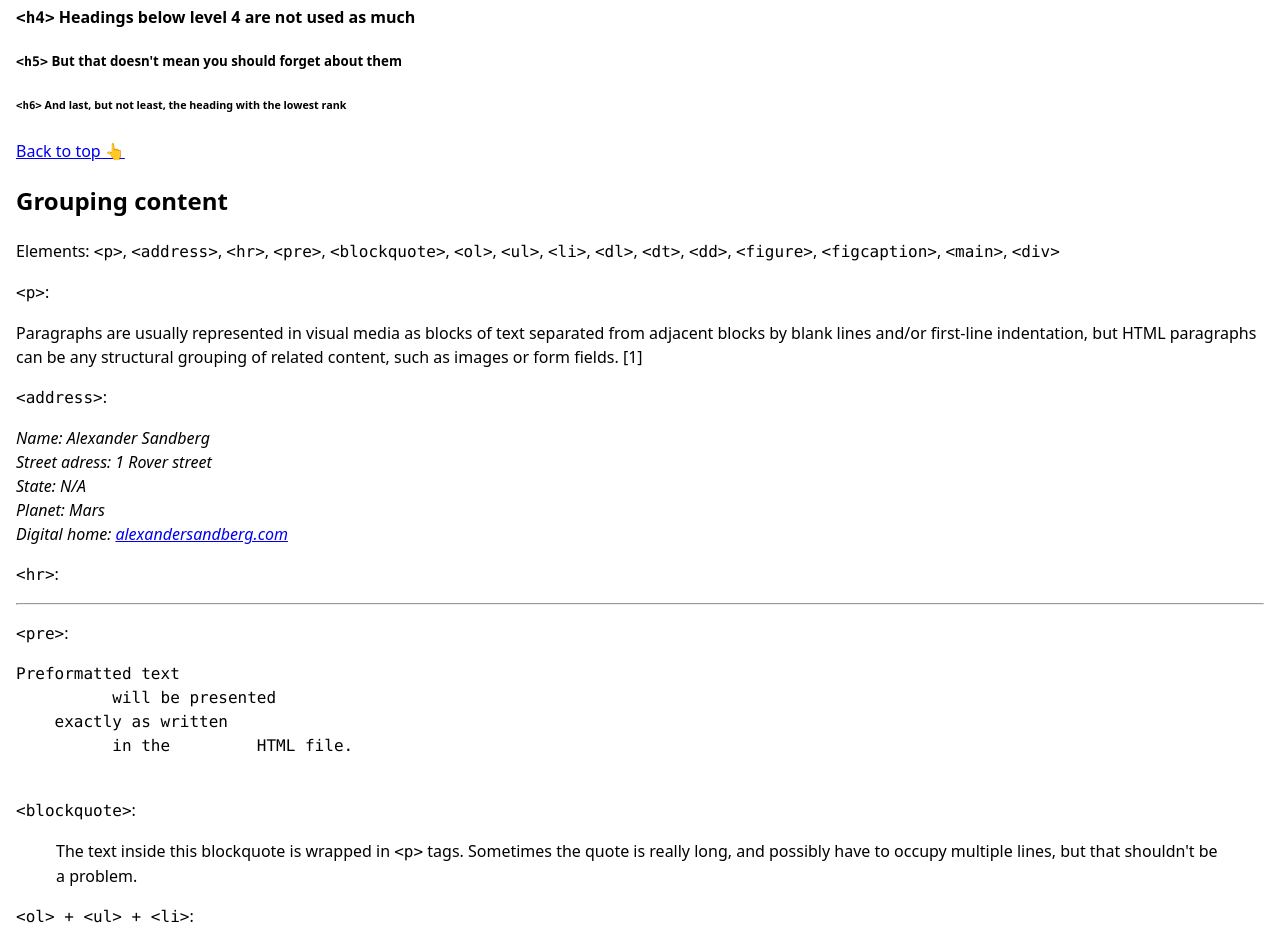
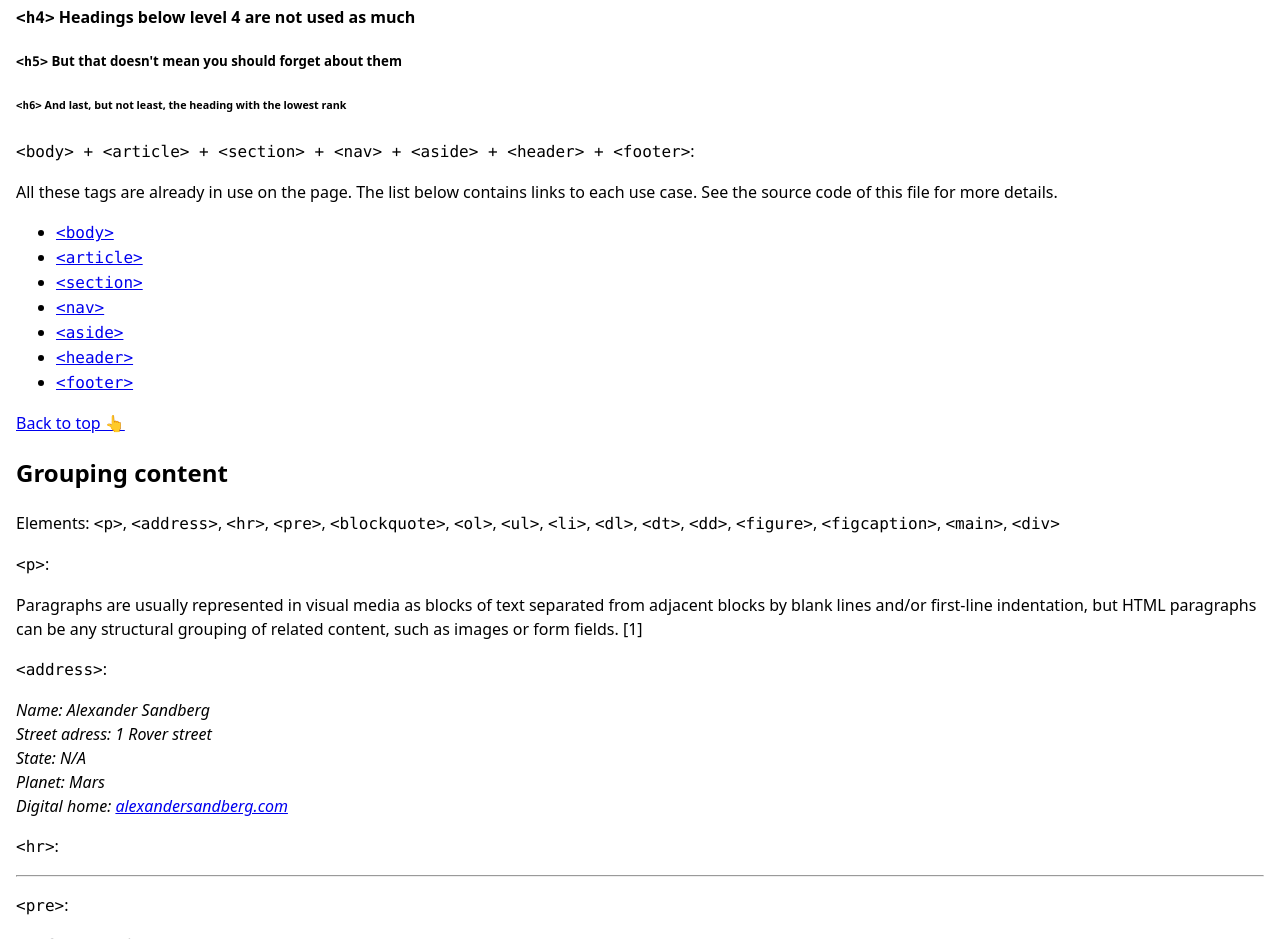
Before and after one commit to alexandersandberg/html5-elements-tester, a plain HTML site: page index.html in a window 1280 px wide. Shown: the part 980-1919 px from the top of the page. Drawn offline with Linux system fonts and the light colour scheme.

Commit message:
Added remaining 'Sections' elements

```diff
--- a/index.html
+++ b/index.html
@@ -7,7 +7,7 @@
   <title>HTML5 elements tester</title>
   <link rel="stylesheet" href="equalize.min.css">
 </head>
-<body>
+<body id="body">
   <a href="#nav">Skip to navigation</a>
   <a href="#main">Skip to main content</a>
 
@@ -59,7 +59,24 @@
           <h6><code>&lt;h6&gt;</code> And last, but not least, the heading with the lowest rank</h6>
         </article>
 
-      <footer>
+        <article id="article">
+          <header id="header">
+              <p><code>&lt;body&gt; + &lt;article&gt; + &lt;section&gt; + &lt;nav&gt; + &lt;aside&gt; + &lt;header&gt; + &lt;footer&gt;</code>:</p>
+          </header>
+
+          <p>All these tags are already in use on the page. The list below contains links to each use case. See the source code of this file for more details.</p>
+          <ul>
+            <li><a href="#body"><code>&lt;body&gt;</code></a></li>
+            <li><a href="#article"><code>&lt;article&gt;</code></a></li>
+            <li><a href="#sections"><code>&lt;section&gt;</code></a></li>
+            <li><a href="#nav"><code>&lt;nav&gt;</code></a></li>
+            <li><a href="#aside"><code>&lt;aside&gt;</code></a></li>
+            <li><a href="#header"><code>&lt;header&gt;</code></a></li>
+            <li><a href="#footer"><code>&lt;footer&gt;</code></a></li>
+          </ul>
+        </article>
+
+        <footer id="footer">
           <a href="#">Back to top 👆</a>
         </footer>
       </section>
@@ -331,7 +348,7 @@
     </section>
   </main>
 
-  <aside>
+  <aside id="aside">
     <h2>About this project</h2>
     <p>Lorem ipsum dolor sit amet consectetur adipisicing elit. Assumenda, fugiat! Nam, unde. Distinctio molestias magni eos ad quidem illum totam!</p>
   </aside>
```
Lines whose indentation alone changed are shown as unchanged.
